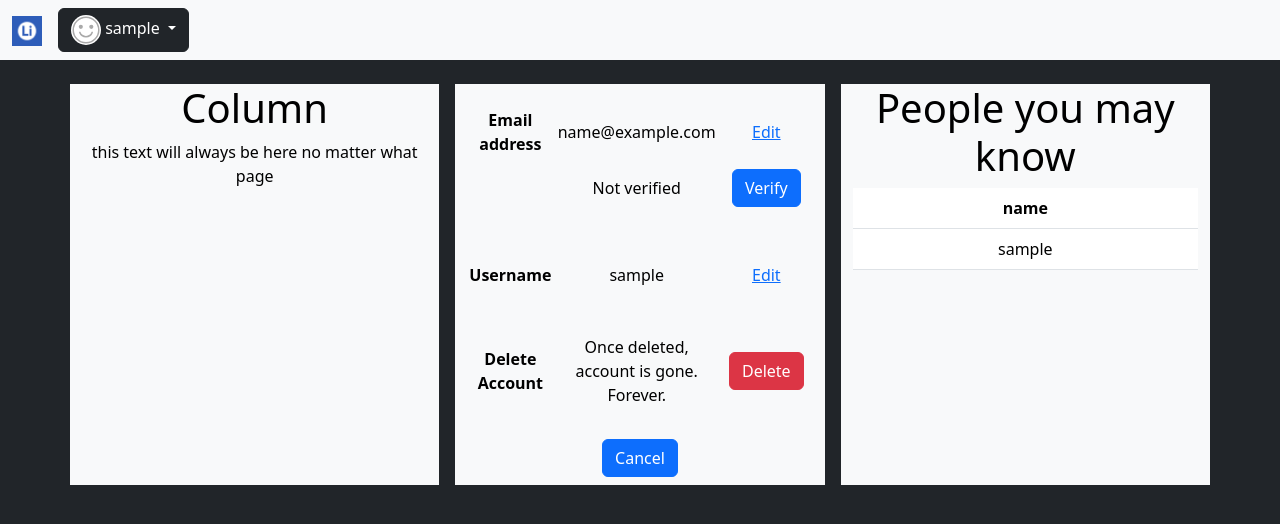
After one commit to SkyRaks/LinkUp, a Django app: page /profile/settings/ in a window 1280 px wide. The commit adds this page. Shown: the top 524 px of the page. Run offline with Django 5.2, Linux system fonts and the light colour scheme; the visitor is signed in with stand-in values (Sample User, id 1); data comes from the database, SQL or seed files in the repository.

Commit message:
finished basic app and added custom context processor to display people from db(i suck at frontend)

```diff
--- /dev/null
+++ b/a_users/context_processors.py
@@ -0,0 +1,10 @@
+from django.contrib.auth import get_user_model
+from django.contrib.auth.decorators import login_required
+
+@login_required
+def people_context(request):
+    # i will change this logic to show only subscribers of user's subscribers
+    # and there should be limit to display
+    User = get_user_model()
+    people = User.objects.all()
+    return {'people': people}
--- a/a_users/signals.py
+++ b/a_users/signals.py
@@ -3,6 +3,7 @@ from .models import Profile
 from django.contrib.auth.models import User
 from django.db.models.signals import post_save
 from django.dispatch import receiver
+from allauth.account.models import EmailAddress
 
 @receiver(post_save, sender=User)
 def user_postsave(sender, instance, created, **kwargs):
@@ -13,4 +14,16 @@ def user_postsave(sender, instance, created, **kwargs):
         Profile.objects.create(
             user = user,
         )
+    else:
+        try:
+            email_address = EmailAddress.objects.get_primary_email(user)
+            if email_address != user.email:
+                email_address = user.email
+                email_address.save()
+        except:
+            EmailAddress.objects.create(
+                user=user,
+                email=user.email,
+                primary=True
+            )
 # then register it in apps.py
--- a/a_users/templates/a_users/profile.html
+++ b/a_users/templates/a_users/profile.html
@@ -9,7 +9,7 @@
          <div class="mt-8 hyphens-auto bg-warning">{{ profile.info }}</div>
          {% endif %}
          <a class="btn btn-primary m-2" href="{% url 'profile-edit' %}" role="button">Edit profile</a>
-         <a class="btn btn-primary m-2" href="" role="button">Account settings</a>
+         <a class="btn btn-primary m-2" href="{% url 'profile-settings' %}" role="button">Account settings</a>
      </div>
     </div>
 {% endblock %}
--- a/a_users/templates/a_users/profile_edit.html
+++ b/a_users/templates/a_users/profile_edit.html
@@ -9,4 +9,5 @@ Edit Form
     {{ form.as_p }}
     <button type="submit">Submit</button>
 </form>
+<a class="btn btn-primary m-2" href="{% url 'profile' %}" role="button">Cancel</a>
 {% endblock %}
--- /dev/null
+++ b/a_users/templates/a_users/profile_settings.html
@@ -0,0 +1,71 @@
+{% extends 'layouts/box.html' %}
+
+{% block content %}
+<table class="w-full text-sm text-left text-gray-500">
+    <tbody>
+        <tr>
+            <th scope="row" class="pt-4 pb-1 text-base font-bold text-gray-900">
+                Email address
+            </th>
+            <td id="email-address" class="pt-4 pb-1 pl-4">
+                {% if user.email %}{{ user.email }}{% else %}No Email{% endif %}
+            </td>
+            <td class="pt-4 pb-1 pl-4">
+                    <a class="btn-secondary m-2 cursor-pointer"
+                       hx-get="{% url 'profile-emailchange' %}"
+                       hx-target="#email-address"
+                       hx-swap="innerHTML"
+                       role="button">
+                        Edit
+                    </a>
+            </td>
+        </tr>
+
+        <tr class="border-b">
+            <th scope="row" class="pb-4 font-medium text-gray-900">
+            </th>
+            <td class="pb-4 pl-4">
+                {% if user.emailaddress_set.first.verified %}
+                <span class="text-green-500">Verified</span>{% else %}
+                <span class="text-amber-500">Not verified</span>
+                {% endif %}
+            </td>
+            <td class="pb-4 pl-4">
+                    <a class="btn btn-primary m-2" href="" role="button">
+                        {% if not user.emailaddress_set.first.verified %}Verify{% endif %}
+                </a>
+            </td>
+        </tr>
+
+        <tr class="border-b">
+            <th scope="row" class="py-4 text-base font-bold text-gray-900">
+                Username
+            </th>
+            <td id="username" class="py-4 pl-4">
+                {{ user.username }}
+            </td>
+            <td class="py-4 pl-4">
+                <a id="username-edit" class="cursor-pointer font-medium text-blue-600 hover:underline"
+                    hx-get=""
+                    hx-target="#username"
+                    hx-swap="innerHTML" >
+                    Edit
+                </a>
+            </td>
+        </tr>
+
+        <tr class="">
+            <th scope="row" class="py-4 text-base font-bold text-gray-900">
+                Delete Account
+            </th>
+            <td class="py-4 pl-4">
+                Once deleted, account is gone. Forever.
+            </td>
+            <td class="py-4 pl-4">
+                    <a class="btn btn-danger  m-2" href="" role="button">Delete</a>
+            </td>
+        </tr>
+    </tbody>
+</table>
+<a class="btn btn-primary m-2" href="{% url 'profile' %}" role="button">Cancel</a>
+{% endblock %}
--- a/a_users/urls.py
+++ b/a_users/urls.py
@@ -4,4 +4,6 @@ from .views import *
 urlpatterns = [
     path('', profile_view, name='profile'),
     path('edit/', profile_edit_view, name='profile-edit'),
+    path('settings/', profile_settings_view, name='profile-settings'),
+    path('emailchange/', profile_email_change, name='profile-emailchange'),
 ]
--- a/a_users/views.py
+++ b/a_users/views.py
@@ -1,6 +1,8 @@
+from django.contrib.auth.models import User
+from django.contrib.auth import get_user_model
 from django.shortcuts import render, get_object_or_404, redirect
 from django.contrib.auth.decorators import login_required
-from .forms import ProflileForm
+from .forms import ProflileForm, EmailForm
 
 # Create your views here.
 def profile_view(request):
@@ -16,3 +18,25 @@ def profile_edit_view(request):
             form.save()
             return redirect('profile')
     return render(request, 'a_users/profile_edit.html', {'form': form})
+
+def profile_settings_view(request):
+    return render(request, 'a_users/profile_settings.html')
+
+@login_required
+def profile_email_change(request):
+    if request.htmx:
+        form = EmailForm(instance=request.user)
+        return render(request, 'partials/email_form.html', {'form':form})
+    if request.method == 'POST':
+        form = EmailForm(request.POST, instance=request.user)
+        if form.is_valid():
+            email = form.cleaned_data['email']
+            if User.objects.filter(email=email).exclude(id=request.user.id).exists():
+                print("already exists")
+                return redirect('profile-settings')
+            form.save()
+            return redirect('profile-settings')
+        else:
+            print("form is not valid")
+            return redirect('profile-settings')
+    return redirect('home')
--- a/templates/base.html
+++ b/templates/base.html
@@ -7,23 +7,47 @@
     <title>LinkUp</title>
     <link rel="icon" type="image/x-icon" href="{% static 'LinkUpLogo.ico' %}">
     <link href="https://cdn.jsdelivr.net/npm/bootstrap@5.3.8/dist/css/bootstrap.min.css" rel="stylesheet" integrity="sha384-sRIl4kxILFvY47J16cr9ZwB07vP4J8+LH7qKQnuqkuIAvNWLzeN8tE5YBujZqJLB" crossorigin="anonymous">
+
+    <script src="https://cdn.jsdelivr.net/npm/htmx.org@2.0.8/dist/htmx.min.js" integrity="sha384-/TgkGk7p307TH7EXJDuUlgG3Ce1UVolAOFopFekQkkXihi5u/6OCvVKyz1W+idaz" crossorigin="anonymous"></script>
+    <script src="https://cdn.jsdelivr.net/npm/htmx-ext-ws@2.0.4" integrity="sha384-1RwI/nvUSrMRuNj7hX1+27J8XDdCoSLf0EjEyF69nacuWyiJYoQ/j39RT1mSnd2G" crossorigin="anonymous"></script>
+
 </head>
 <body class="{% block class %}{% endblock %} bg-dark text-white">
 
 {% include 'includes/header.html' %}
 <div class="container text-center mt-4">
   <div class="row text-black gap-3">
-    <div class="col bg-warning">
+    <div class="col bg-light">
         <h1>Column</h1>
         this text will always be here no matter what page
     </div>
-    <div class="col bg-danger">
+    <div class="col bg-light">
         {% block layout %}
 {% endblock %}
     </div>
-    <div class="col bg-warning">
-      <h1>Column</h1>
-        this one too
+    <div class="col bg-light">
+      <h1>People you may know</h1>
+
+        {% if user.is_authenticated %}
+        <table class="table">
+  <thead>
+    <tr>
+      <th scope="col">name</th>
+    </tr>
+  </thead>
+  <tbody>
+  {% for person in people %}
+    <tr>
+      <td>
+          {{ person.username }}
+      </td>
+    </tr>
+{% endfor %}
+  </tbody>
+</table>
+        {% endif %}
+
+
     </div>
   </div>
 </div>
--- a/templates/includes/header.html
+++ b/templates/includes/header.html
@@ -22,7 +22,7 @@
         {% else %}
 <!--        <button type="button" class="btn btn-dark">Dark</button>-->
         <a class="btn btn-dark" href="{% url 'account_login' %}" role="button">Login</a>
-        <a class="btn btn-dark" href="" role="button">Register</a>
+        <a class="btn btn-dark" href="{% url 'account_signup' %}" role="button">Register</a>
         {% endif %}
       </ul>
     </div>
```
Also changed, not shown: a_core/settings.py (+8 -1 lines), a_users/forms.py (+8 -0 lines), templates/partials/email_form.html (added, +9 -0 lines).
